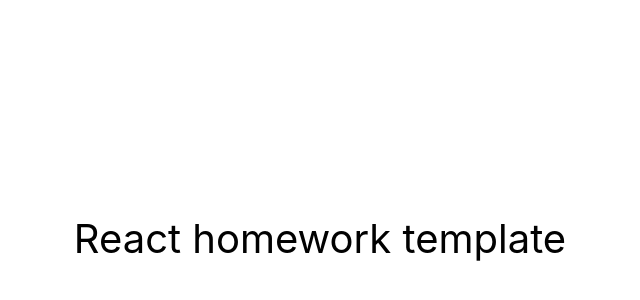
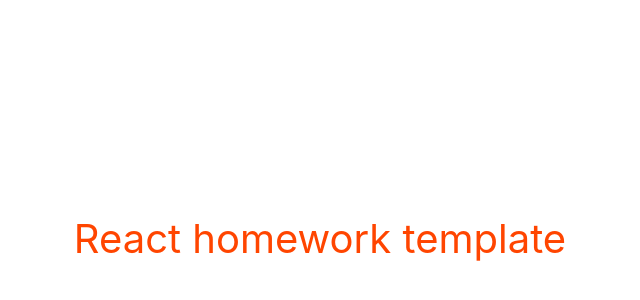
Before and after one commit to bhoretskyi/CarMarket, a React (Create React App) app: page / in a window 1280 px wide. Shown: the part 162-462 px from the top of the page, without its empty margins (320-960 px from the left). Built offline with nearby package versions, Linux system fonts and the light colour scheme.

Commit message:
start test1

```diff
--- a/src/components/App.jsx
+++ b/src/components/App.jsx
@@ -7,7 +7,7 @@ export const App = () => {
         justifyContent: 'center',
         alignItems: 'center',
         fontSize: 40,
-        color: '#010101'
+        color: 'orangered'
       }}
     >
       React homework template
```
